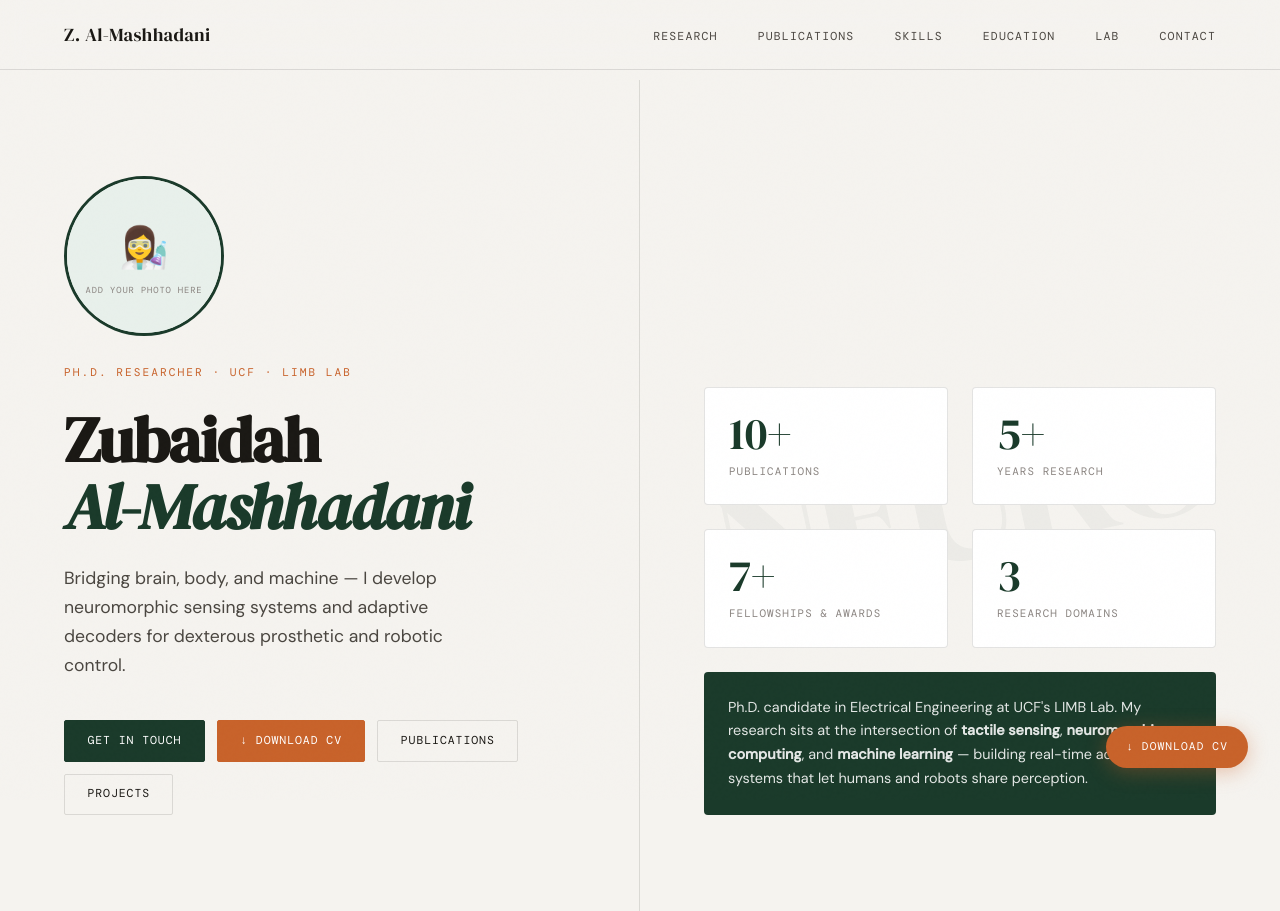
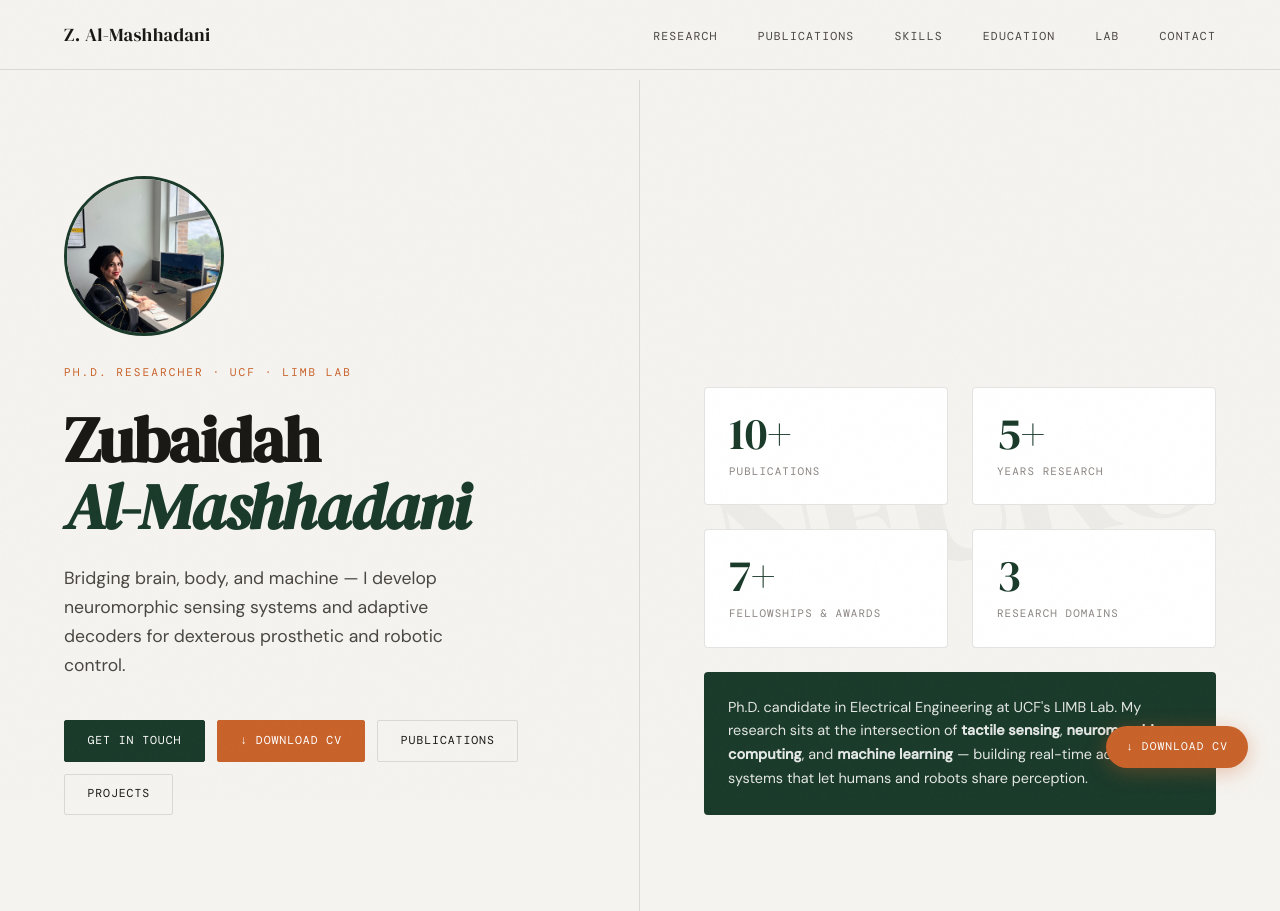
Before and after one commit to zubaidah93/zubaidah93.github.io, a plain HTML site: page index.html in a window 1280 px wide. Shown: the top 911 px of the page. Drawn offline with nearby package versions, Linux system fonts and the light colour scheme; a web font is replaced by a local one.

Commit message:
update pfp

```diff
--- a/index.html
+++ b/index.html
@@ -917,12 +917,7 @@
   <div class="hero-left">
     <!-- PROFILE PHOTO — replace src with your real photo path e.g. src="images/profile.jpg" -->
     <div class="profile-photo-wrap">
-      <!-- OPTION A: Use a real photo → <img src="images/profile.jpg" alt="Zubaidah Al-Mashhadani" /> -->
-      <!-- OPTION B: Keep placeholder below until you have a photo -->
-      <div class="profile-photo-placeholder">
-        <span>👩‍🔬</span>
-        <p>Add your photo here</p>
-      </div>
+      <img src="images/me.jpg" alt="Zubaidah Al-Mashhadani">
     </div>
     <p class="hero-eyebrow">Ph.D. Researcher · UCF · LIMB Lab</p>
     <h1 class="hero-name">Zubaidah<br><em>Al-Mashhadani</em></h1>
```
Also changed, not shown: images/me.jpg (added).
